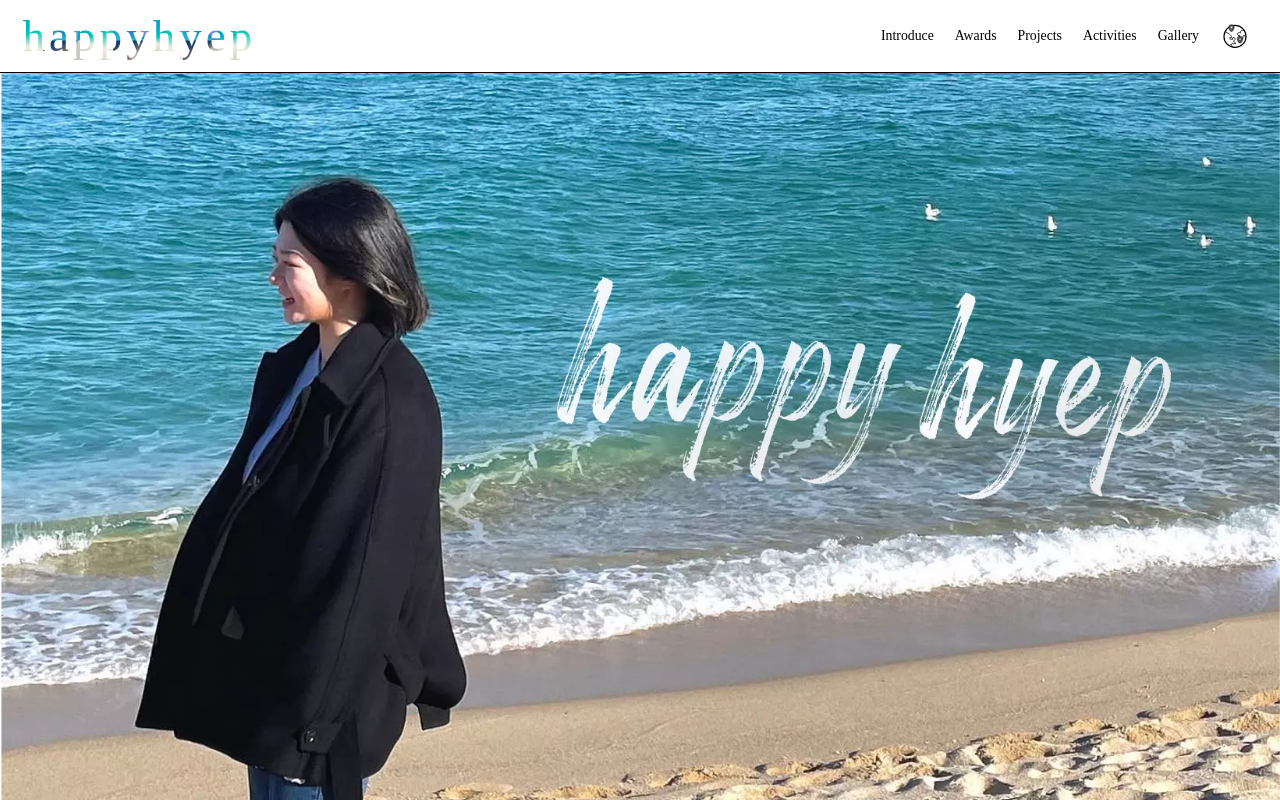
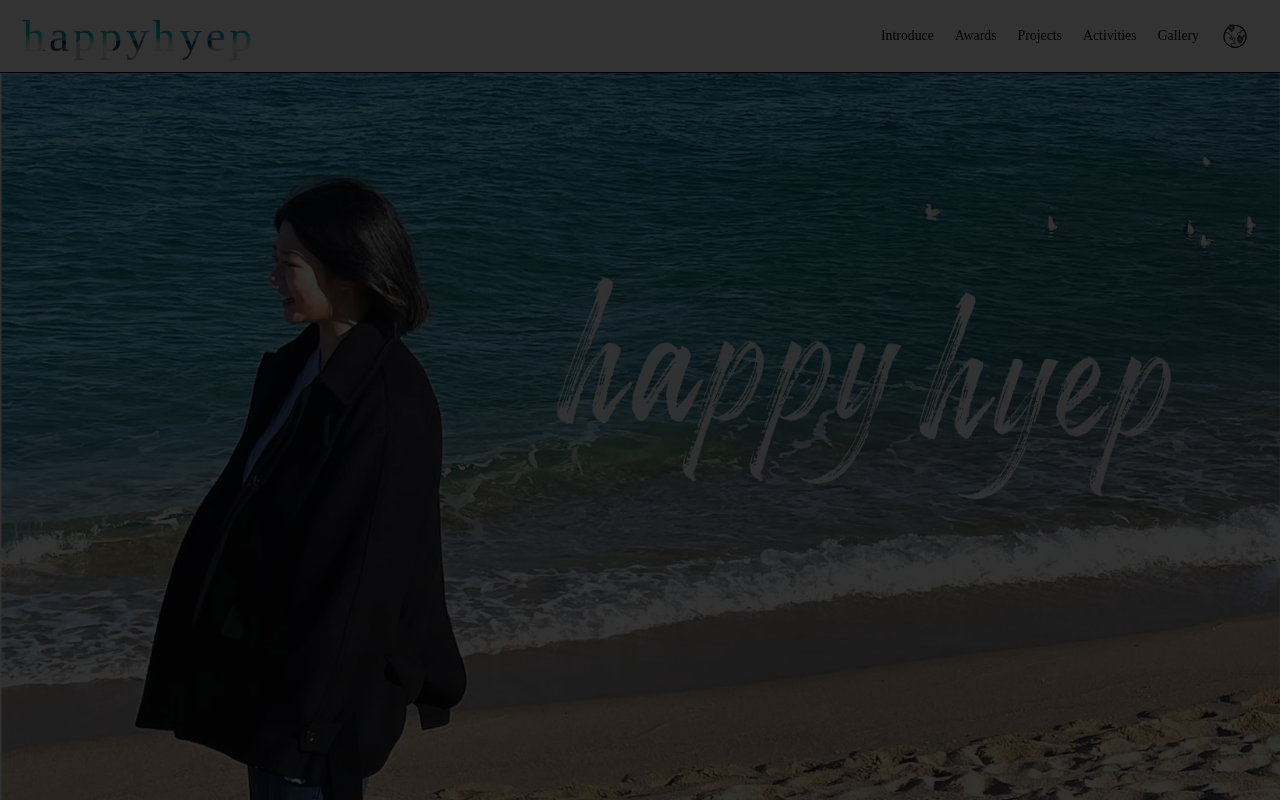
Before and after one commit to happyhyep/portfolio, a React (Create React App) app: page / in a window 1280 px wide. Shown: the top 800 px of the page. Built offline with nearby package versions, Linux system fonts and the light colour scheme; a web font is replaced by a local one.

Commit message:
page guide component 추가

```diff
--- a/src/assets/css/app.scss
+++ b/src/assets/css/app.scss
@@ -13,6 +13,8 @@
 @import "components/navBar";
 @import "components/footer";
 @import "components/mobileMenu";
+@import "components/pageGuideComponent";
+
 * {
   cursor: url("/assets/icons/favicon.png"), url("/assets/icons/favicon.cur"), auto;
 
--- a/src/components/layout/Layout.tsx
+++ b/src/components/layout/Layout.tsx
@@ -4,6 +4,7 @@ import Footer from "src/components/layout/Footer";
 import VideoModal from "src/components/VideoModal";
 import { useRecoilState, useRecoilValue } from "recoil";
 import { ModalState, recoilModalState } from "src/states/recoilModalState";
+import PageGuideComponent from "src/components/common/PageGuideComponent";
 
 interface childProps {
   children: JSX.Element;
@@ -24,6 +25,7 @@ const Layout = (props: childProps) => {
         </div>
       ) : (
         <>
+          <PageGuideComponent />
           <NavBar />
           <section className="page-wrapper">{props.children}</section>
           <Footer />
```
